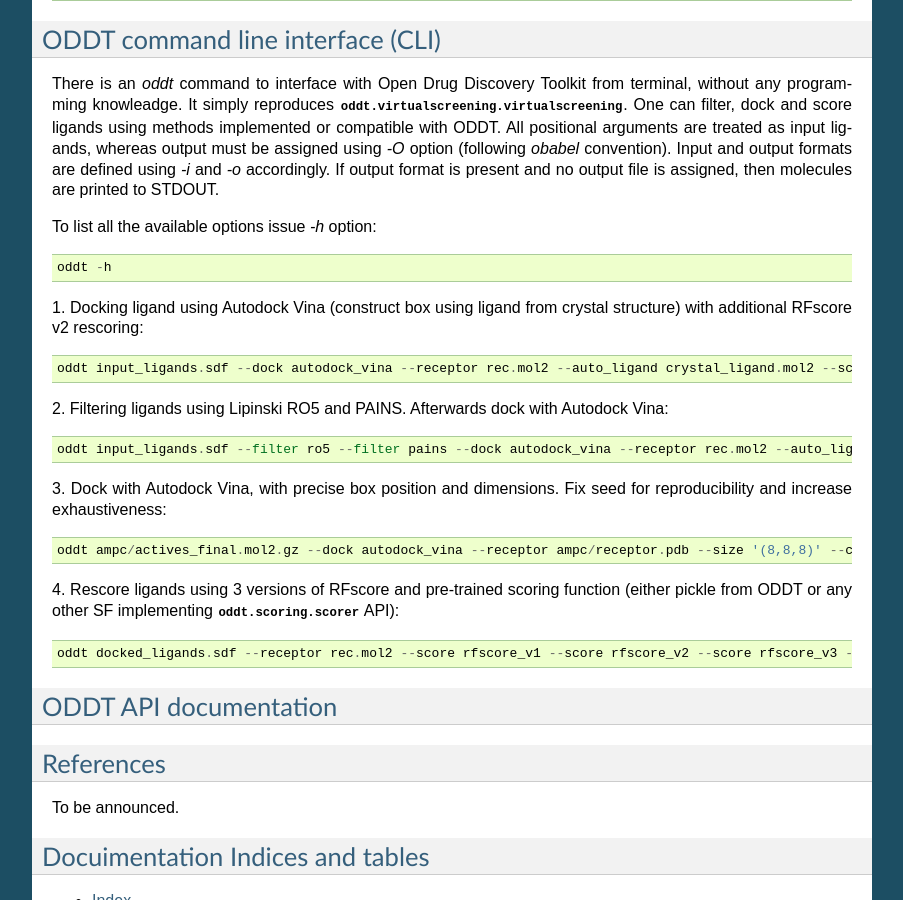
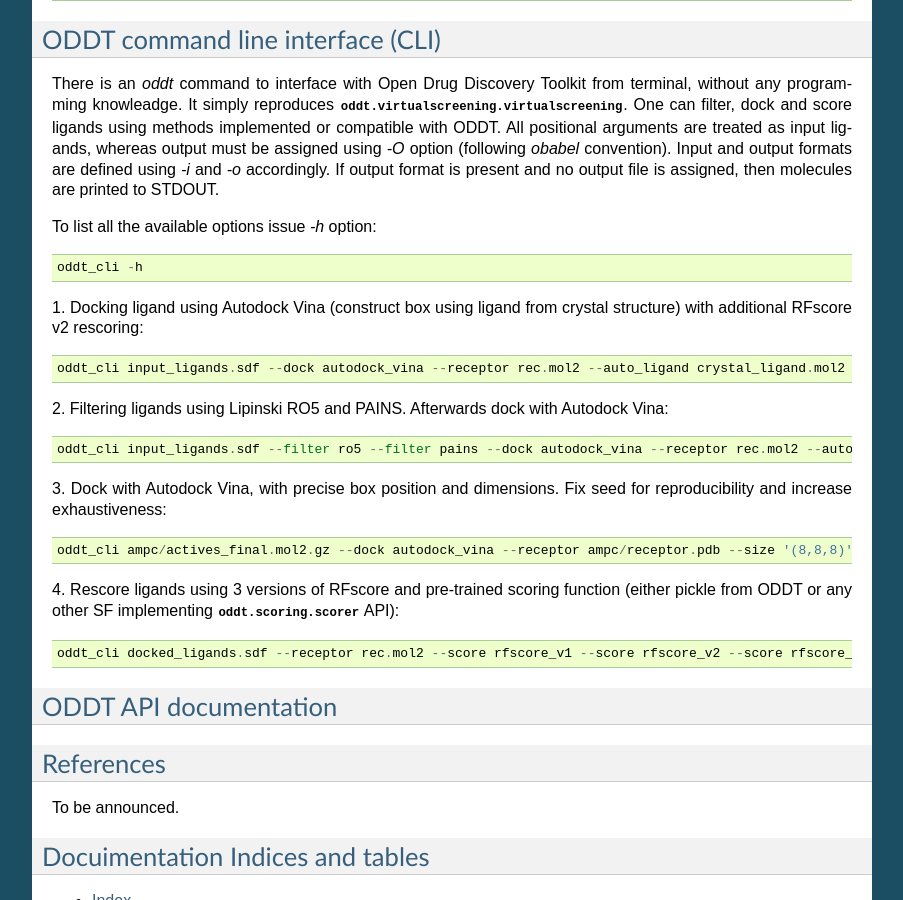
Before and after one commit to oddt/oddt, a Sphinx documentation site: the page built from docs/index.rst, in a window 1280 px wide and 900 px high, scrolled down 4307 px. Shown: the whole window, without its empty margins (198-1101 px from the left). Built offline with Sphinx 7.4.7, drawn with Linux system fonts in a browser that asks for light colours; pages that are not in the unit, such as notebooks, are missing from menus.

Commit message:
Fix mission oddt_cli references

```diff
--- a/docs/index.rst
+++ b/docs/index.rst
@@ -206,27 +206,27 @@
 
 To list all the available options issue `-h` option:
 ::
-    oddt -h
+    oddt_cli -h
 
 Examples
 --------
 
 1. Docking ligand using Autodock Vina (construct box using ligand from crystal structure) with additional RFscore v2 rescoring:
 ::
-    oddt input_ligands.sdf --dock autodock_vina --receptor rec.mol2 --auto_ligand crystal_ligand.mol2 --score rfscore_v2 -O output_ligands.sdf
+    oddt_cli input_ligands.sdf --dock autodock_vina --receptor rec.mol2 --auto_ligand crystal_ligand.mol2 --score rfscore_v2 -O output_ligands.sdf
 
 
 2. Filtering ligands using Lipinski RO5 and PAINS. Afterwards dock with Autodock Vina:
 ::
-    oddt input_ligands.sdf --filter ro5 --filter pains --dock autodock_vina --receptor rec.mol2 --auto_ligand crystal_ligand.mol2 -O output_ligands.sdf
+    oddt_cli input_ligands.sdf --filter ro5 --filter pains --dock autodock_vina --receptor rec.mol2 --auto_ligand crystal_ligand.mol2 -O output_ligands.sdf
 
 3. Dock with Autodock Vina, with precise box position and dimensions. Fix seed for reproducibility and increase exhaustiveness:
 ::
-    oddt ampc/actives_final.mol2.gz --dock autodock_vina --receptor ampc/receptor.pdb --size '(8,8,8)' --center '(1,2,0.5)' --exhaustiveness 20 --seed 1 -O ampc_docked.sdf
+    oddt_cli ampc/actives_final.mol2.gz --dock autodock_vina --receptor ampc/receptor.pdb --size '(8,8,8)' --center '(1,2,0.5)' --exhaustiveness 20 --seed 1 -O ampc_docked.sdf
 
 4. Rescore ligands using 3 versions of RFscore and pre-trained scoring function (either pickle from ODDT or any other SF implementing :class:`oddt.scoring.scorer` API):
 ::
-    oddt docked_ligands.sdf --receptor rec.mol2 --score rfscore_v1 --score rfscore_v2 --score rfscore_v3 --score TrainedNN.pickle -O docked_ligands_rescored.sdf
+    oddt_cli docked_ligands.sdf --receptor rec.mol2 --score rfscore_v1 --score rfscore_v2 --score rfscore_v3 --score TrainedNN.pickle -O docked_ligands_rescored.sdf
 
 
 ODDT API documentation
```
